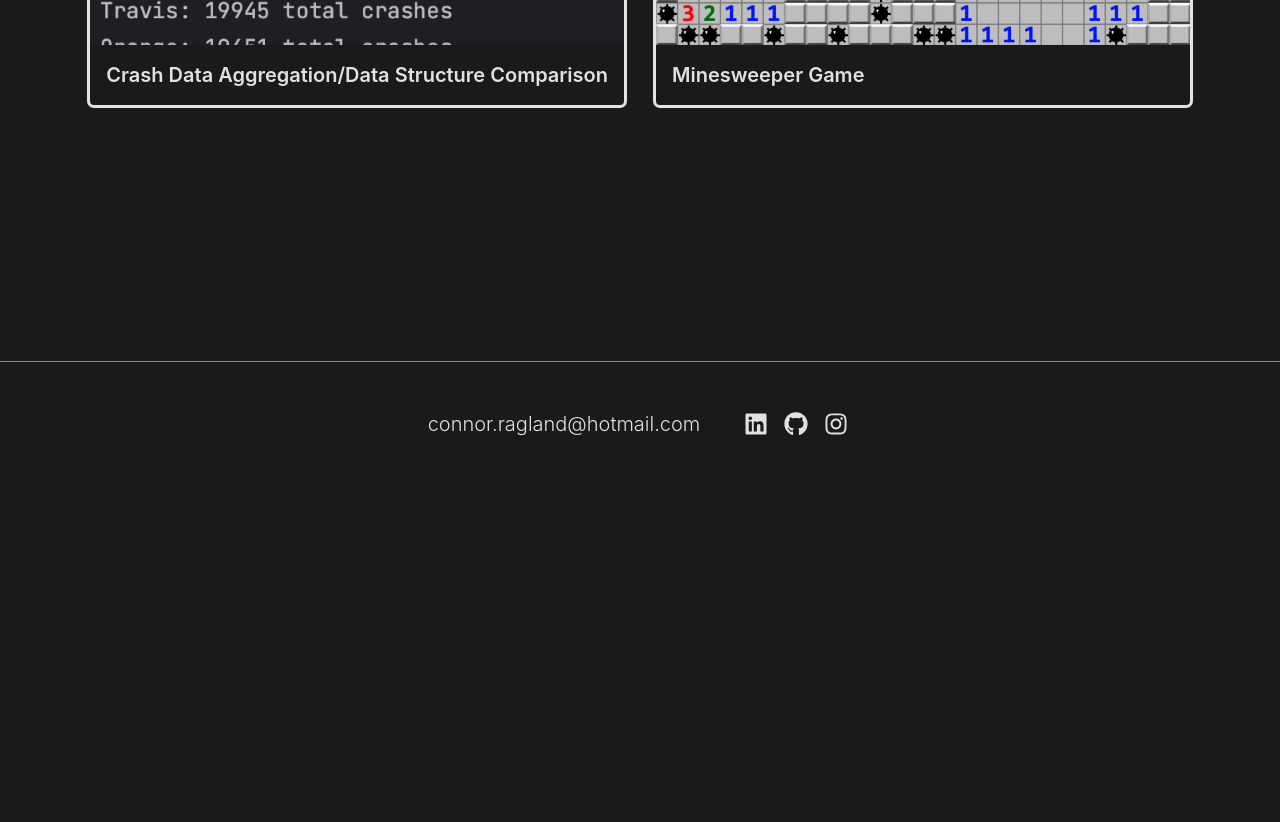
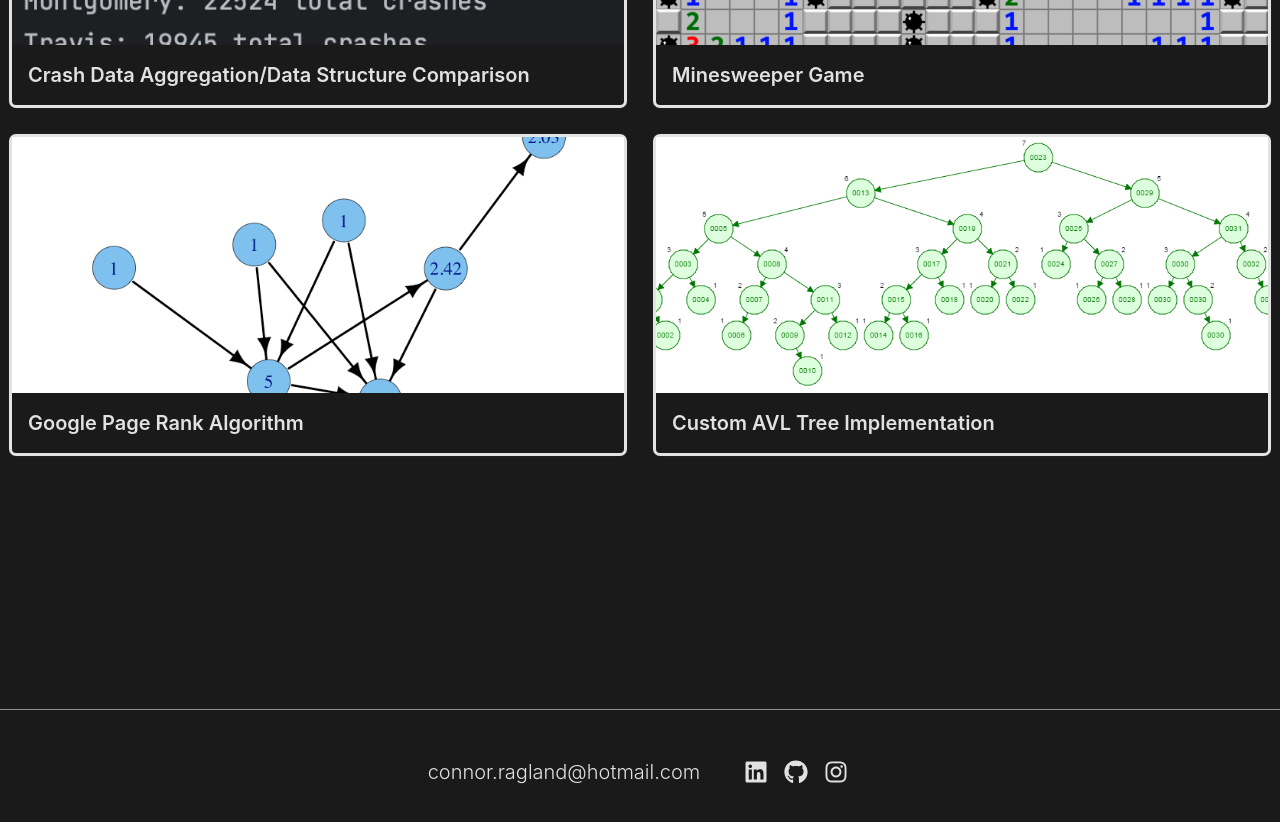
Before and after one commit to raglandconnor/personal_website, a React (Vite) app: page /projects in a window 1280 px wide. Shown: the part 800-1622 px from the top of the page. Before the commit the page ends 1286 px from the top, so only its background shows below. Built offline with nearby package versions, Linux system fonts and the light colour scheme.

Commit message:
Fixed scroll to links, added more projects, only display first 4 projects on home page

```diff
--- a/src/components/Projects.jsx
+++ b/src/components/Projects.jsx
@@ -4,7 +4,8 @@ import { Link } from "react-router-dom";
 import { projectsArr } from "../data/projects-data";
 
 function Projects() {
-  const projectsElements = projectsArr.map((project, index) => {
+  const projectsSubArr = projectsArr.slice(0, 4);
+  const projectsElements = projectsSubArr.map((project, index) => {
     return (
       <div
         key={index}
--- a/src/data/projects-data.jsx
+++ b/src/data/projects-data.jsx
@@ -35,4 +35,22 @@ export const projectsArr = [
       "The game was created as a final projects for COP3503C at UF.",
     ],
   },
+  {
+    imgSrc: "/project-screenshots/pagerank.png",
+    alt: "Google Page Rank Algorithm",
+    title: "Google Page Rank Algorithm",
+    description: [
+      "Implemented the Google Page Rank Algorithm in C++ to rank webpages based on their importance.",
+      "The page rank algorithm was created as a project for COP3530 at UF.",
+    ],
+  },
+  {
+    imgSrc: "/project-screenshots/avl.png",
+    alt: "AVL Tree",
+    title: "Custom AVL Tree Implementation",
+    description: [
+      "Created my own custom AVL Tree Implementation from scratch in C++. The AVL Tree has all the standard functions of an AVL Tree, including insert, delete, and search.",
+      "The AVL Tree was created as a project for COP3530 at UF.",
+    ],
+  },
 ];
--- a/src/pages/Root.jsx
+++ b/src/pages/Root.jsx
@@ -8,7 +8,7 @@ import Footer from "../components/Footer";
 function Root() {
   return (
     <>
-      <ScrollToHashElement behavior="smooth" inline="start" block="start" />
+      <ScrollToHashElement behavior="smooth" inline="start" block="center" />
       <Navbar />
       <main className="flex w-full justify-center">
         <Outlet />
```
Also changed, not shown: public/project-screenshots/avl.png (added), public/project-screenshots/pagerank.png (added).
